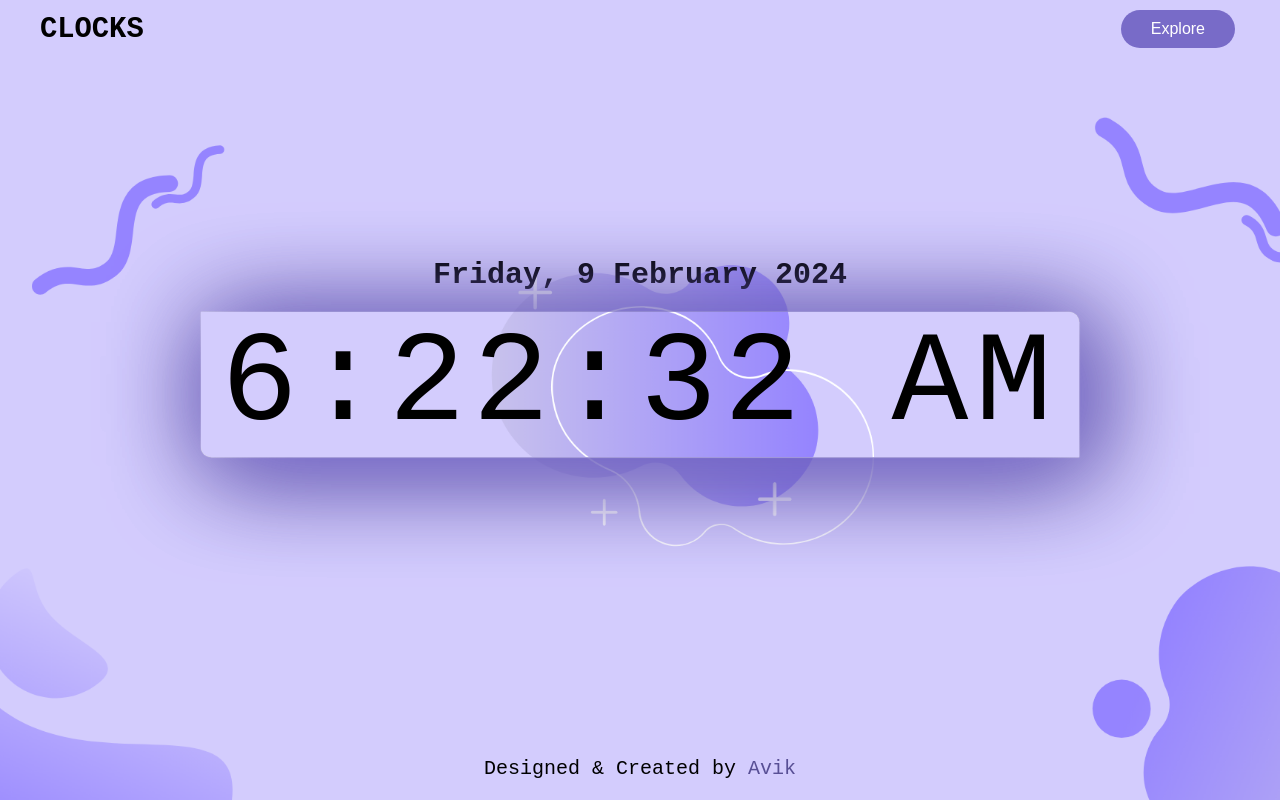
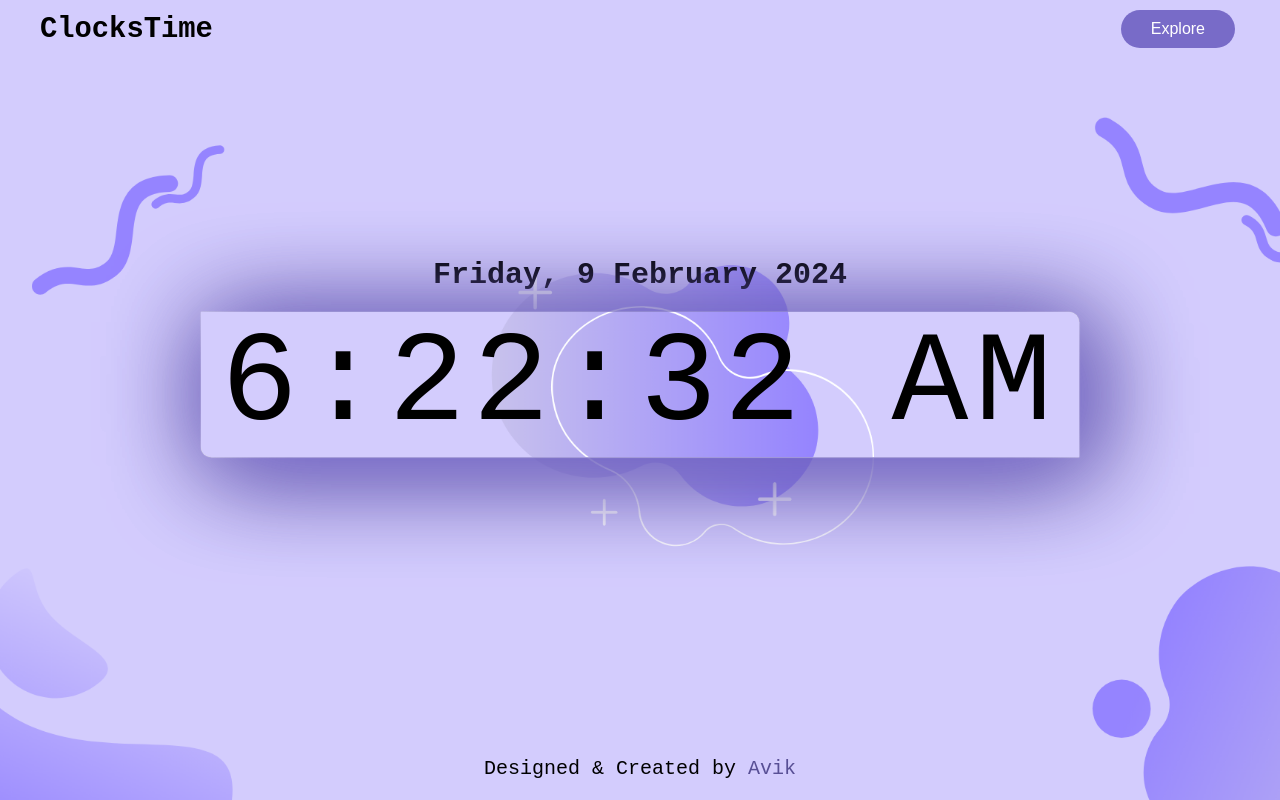
Before and after one commit to AvikSahaRoy/Clocks, a plain HTML site: page index.html in a window 1280 px wide. Drawn offline with Linux system fonts and the light colour scheme.

Commit message:
Update index.html

```diff
--- a/index.html
+++ b/index.html
@@ -227,7 +227,7 @@
 <body>
     <header>
         <nav class="navbar">
-            <div class="logo"><a href="./Clock.html">CLOCKS</a></div>
+            <div class="logo"><a href="./Clock.html">ClocksTime</a></div>
             <div class="dropdown">
                 <button class="dropbtn">Explore</button>
                 <div class="dropdown-content">
```
